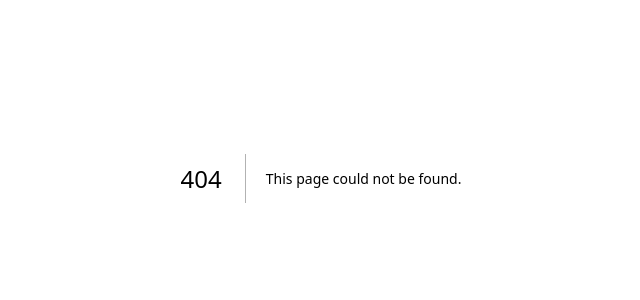
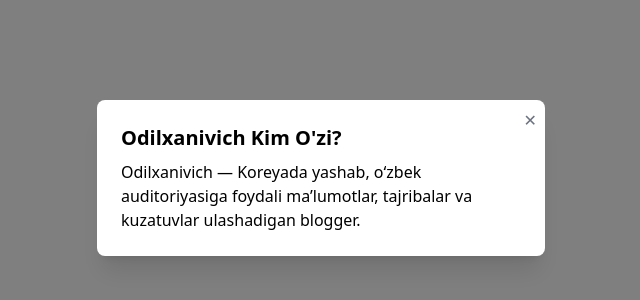
Before and after one commit to odilxanivich/odilxanivichinkorea, a Next.js app: page /contact/about in a window 1280 px wide. Before the commit this address had no page. Shown: the part 222-522 px from the top of the page, without its empty margins (319-959 px from the left). Built offline with nearby package versions, Linux system fonts and the light colour scheme.

Commit message:
added links to social media and contact page in Layout.js

```diff
--- a/components/Layout.js
+++ b/components/Layout.js
@@ -205,27 +205,20 @@ export default function Layout({ children, title, description }) {
   <h2 className="font-bold text-lg mb-2">Contact</h2>
   <ul className="space-y-2">
     <li>
-                <a href="#" className="hover:text-red-400">
-                  Odilxanivich Kim O'zi?
-                </a>
+      <a href="/contact/about" className="hover:text-red-400">Odilxanivich Kim O'zi?</a>
     </li>
     <li>
-                <a href="#" className="hover:text-red-400">
-                  Yo'qotib qo'ymaslik
-                </a>
+      <a href="/contact/stay" className="hover:text-red-400">Yo'qotib qo'ymaslik</a>
     </li>
     <li>
-                <a href="#" className="hover:text-red-400">
-                  Ish bo'yicha
-                </a>
+      <a href="/contact/work" className="hover:text-red-400">Ish bo'yicha</a>
     </li>
     <li>
-                <a href="#" className="hover:text-red-400">
-                  Reklama Menejmenti
-                </a>
+      <a href="/contact/ads" className="hover:text-red-400">Reklama Menejmenti</a>
     </li>
   </ul>
 </div>
+
         </div>
 
         <div className="text-center text-xs text-gray-400 py-6 border-t border-gray-700">
--- a/pages/_app.js
+++ b/pages/_app.js
@@ -1,5 +1,28 @@
 import "@/styles/globals.css";
+import { AnimatePresence } from "framer-motion";
+import { useRouter } from "next/router";
 
 export default function App({ Component, pageProps }) {
-  return <Component {...pageProps} />;
+  const router = useRouter();
+
+  // Detect if the current route is a modal route
+  const isModal = router.pathname.startsWith("/contact/");
+
+  return (
+    <>
+      {/* Main page content */}
+      <AnimatePresence mode="wait">
+        {!isModal && (
+          <Component key={router.asPath} {...pageProps} />
+        )}
+      </AnimatePresence>
+
+      {/* Modal overlay content */}
+      {isModal && (
+        <AnimatePresence mode="wait">
+          <Component key={router.asPath} {...pageProps} />
+        </AnimatePresence>
+      )}
+    </>
+  );
 }
--- /dev/null
+++ b/pages/contact/[modal].js
@@ -0,0 +1,52 @@
+import { motion } from "framer-motion";
+import Link from "next/link";
+
+const modalContent = {
+  about: {
+    title: "Odilxanivich Kim O'zi?",
+    text: "Odilxanivich — Koreyada yashab, o‘zbek auditoriyasiga foydali ma’lumotlar, tajribalar va kuzatuvlar ulashadigan blogger.",
+  },
+  stay: {
+    title: "Yo'qotib qo'ymaslik",
+    text: "Blogni kuzatib borish uchun Telegram, email obuna yoki bookmark qo‘shish kabi usullar haqida ma’lumot.",
+  },
+  work: {
+    title: "Ish bo'yicha",
+    text: "Koreyada ish topish, rezume tayyorlash, intervyu savollari va viza jarayonlari bo‘yicha real tajribalar.",
+  },
+  ads: {
+    title: "Reklama Menejmenti",
+    text: "Blogda reklama joylashtirish, hamkorlik qilish yoki tijorat takliflari bo‘yicha to‘liq ma’lumot.",
+  },
+};
+
+export default function ModalPage({ modal }) {
+  const data = modalContent[modal];
+
+  if (!data) return null;
+
+  return (
+    <div className="fixed inset-0 bg-black/50 flex items-center justify-center z-50">
+      <motion.div
+        initial={{ opacity: 0, scale: 0.8, y: 40 }}
+        animate={{ opacity: 1, scale: 1, y: 0 }}
+        exit={{ opacity: 0, scale: 0.8, y: 40 }}
+        transition={{ duration: 0.25 }}
+        className="bg-white p-6 rounded-lg max-w-md w-full relative shadow-xl"
+      >
+        <Link href="/" className="absolute top-2 right-2 text-gray-500 hover:text-black">
+          ✕
+        </Link>
+
+        <h3 className="text-xl font-bold mb-2">{data.title}</h3>
+        <p>{data.text}</p>
+      </motion.div>
+    </div>
+  );
+}
+
+export async function getServerSideProps({ params }) {
+  return {
+    props: { modal: params.modal },
+  };
+}
```
Lines whose indentation alone changed are shown as unchanged.
